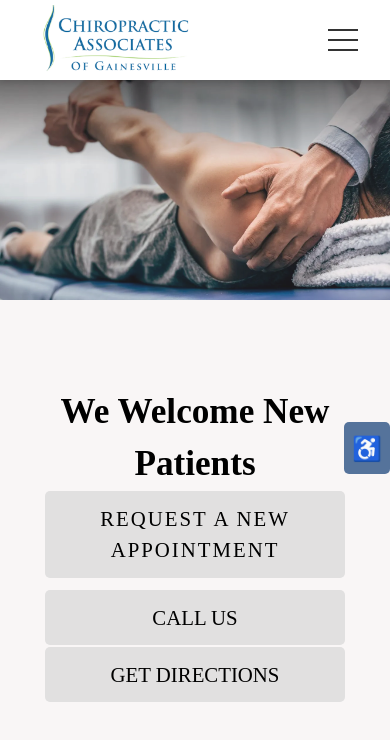
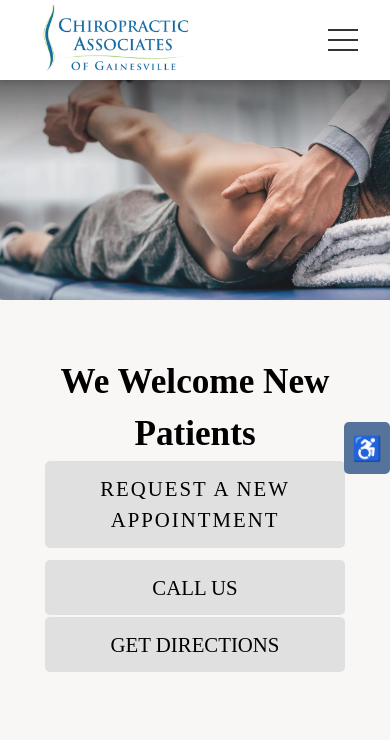
Before and after one commit to bcline01/chiro-gnv, a React (Vite) app: page / in a window 390 px wide. Shown: the top 740 px of the page. Built offline with nearby package versions, Linux system fonts and the light colour scheme.

Commit message:
updated buttons

```diff
--- a/src/styles/Home.css
+++ b/src/styles/Home.css
@@ -318,8 +318,9 @@
       max-width: 350px;
       margin: 0 auto;
       padding: 15px;
-      position: static; /* Removes positioning issues */
+      position: relative; /* Removes positioning issues */
       margin-top: 65%; /* Adjust this value as needed */
+      z-index: 9999;
 
     }
 
@@ -335,6 +336,7 @@
     object-position: center top; /* Adjust focus on mobile */
     opacity: 0.9; /* Slightly reduce opacity for readability */
     top: 80px;
+    z-index: -1;
 }
   }
 
```
